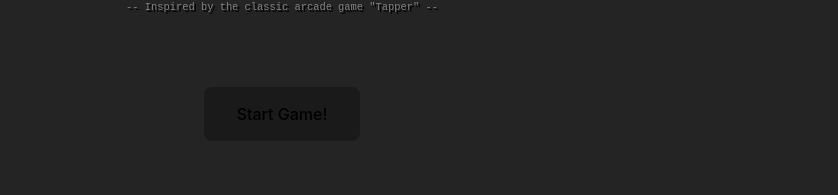
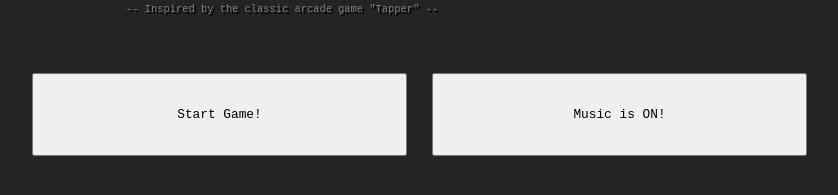
Before and after one commit to r0bVious/reactjam-taptaptaphouse, a React (Vite) app: page / in a window 1280 px wide. Shown: the part 599-794 px from the top of the page, without its empty margins (358-1196 px from the left). Built offline with nearby package versions, Linux system fonts and the light colour scheme; a web font is replaced by a local one.

Commit message:
fix: music bug, changed menu slightly

```diff
--- a/src/App.css
+++ b/src/App.css
@@ -151,7 +151,7 @@
   display: flex;
   flex-direction: column;
   align-items: center;
-  justify-content: center;
+  justify-content: space-evenly;
   text-align: center;
 }
 
@@ -338,6 +338,21 @@ p:last-of-type {
   }
 }
 
+button {
+  padding: 2rem 3rem;
+  min-width: 75%;
+  font-family: monospace;
+  font-size: 0.8rem;
+}
+
+.menu-buttons {
+  width: 50%;
+  max-width: 500px;
+  display: flex;
+  justify-content: space-evenly;
+  gap: 25px;
+}
+
 /* tablet and desktop */
 @media screen and (min-width: 768px) {
   .menu-wrapper {
--- a/src/GameContext.tsx
+++ b/src/GameContext.tsx
@@ -19,6 +19,8 @@ interface GameContextType {
   resetGame: () => void;
   gameStart: boolean;
   returnToMenu: () => void;
+  musicToggle: () => void;
+  musicOn: boolean;
 }
 
 const GameContext = createContext<GameContextType | undefined>(undefined);
@@ -33,6 +35,7 @@ export const GameProvider: React.FC<GameProviderProps> = ({ children }) => {
   const [diffMulti, setDiffMulti] = useState<number>(1);
   const [highScore, setHighScore] = useState<number>(0);
   const [gameStart, setGameStart] = useState<boolean>(false);
+  const [musicOn, setMusicOn] = useState<boolean>(true);
 
   //music
   const bgMusicRef = useRef<HTMLAudioElement | null>(null);
@@ -48,13 +51,17 @@ export const GameProvider: React.FC<GameProviderProps> = ({ children }) => {
   }, []);
 
   const playMusic = (speed = 1) => {
-    if (bgMusicRef.current) {
+    if (bgMusicRef.current && musicOn) {
       bgMusicRef.current.playbackRate = speed;
       bgMusicRef.current.currentTime = 0;
       bgMusicRef.current.play().catch((error) => {
         console.error("Error playing audio:", error);
       });
     }
+  };
+
+  const musicToggle = () => {
+    setMusicOn(!musicOn);
   };
 
   //upon loss condition
@@ -89,7 +96,7 @@ export const GameProvider: React.FC<GameProviderProps> = ({ children }) => {
     setDrinksDelivered(0);
     setGameOver(false);
     setDiffMulti(1);
-    playMusic(diffMulti);
+    playMusic();
     setGameStart(true);
   };
 
@@ -112,6 +119,8 @@ export const GameProvider: React.FC<GameProviderProps> = ({ children }) => {
         highScore,
         gameStart,
         returnToMenu,
+        musicToggle,
+        musicOn,
       }}
     >
       {children}
--- a/src/components/GameOver.tsx
+++ b/src/components/GameOver.tsx
@@ -14,8 +14,10 @@ const GameOver = () => {
       ) : (
         <h3>{highScore} is your highest score yet!</h3>
       )}
-      <button onClick={resetGame}>Thirsty for more?</button>
-      <button onClick={returnToMenu}>Return to Main Menu</button>
+      <div className="menu-buttons">
+        <button onClick={resetGame}>Thirsty for more?</button>
+        <button onClick={returnToMenu}>Main Menu</button>
+      </div>
     </div>
   );
 };
--- a/src/components/MainMenu.tsx
+++ b/src/components/MainMenu.tsx
@@ -1,7 +1,7 @@
 import { useGameContext } from "../GameContext";
 
 const MainMenu = () => {
-  const { resetGame } = useGameContext();
+  const { resetGame, musicToggle, musicOn } = useGameContext();
   return (
     <div className="menu-wrapper">
       <div className="sign-main">
@@ -27,7 +27,12 @@ const MainMenu = () => {
         <p>The longer you last, the harder it gets! Sling those drinks!</p>
         <p>-- Inspired by the classic arcade game "Tapper" --</p>
       </div>
-      <button onClick={resetGame}>Start Game!</button>
+      <div className="menu-buttons">
+        <button onClick={resetGame}>Start Game!</button>
+        <button onClick={musicToggle}>
+          Music is {musicOn ? "ON" : "OFF"}!
+        </button>
+      </div>
     </div>
   );
 };
--- a/src/index.css
+++ b/src/index.css
@@ -34,24 +34,3 @@ h1 {
   font-size: 3.2em;
   line-height: 1.1;
 }
-
-button {
-  border-radius: 8px;
-  border: 1px solid transparent;
-  padding: 1rem 2rem;
-  margin: 1rem 0;
-  font-size: 1em;
-  font-weight: 500;
-  font-family: inherit;
-  background-color: #1a1a1a;
-  cursor: pointer;
-  transition: border-color 0.25s;
-}
-
-button:hover {
-  border-color: #646cff;
-}
-button:focus,
-button:focus-visible {
-  outline: 4px auto -webkit-focus-ring-color;
-}
```
